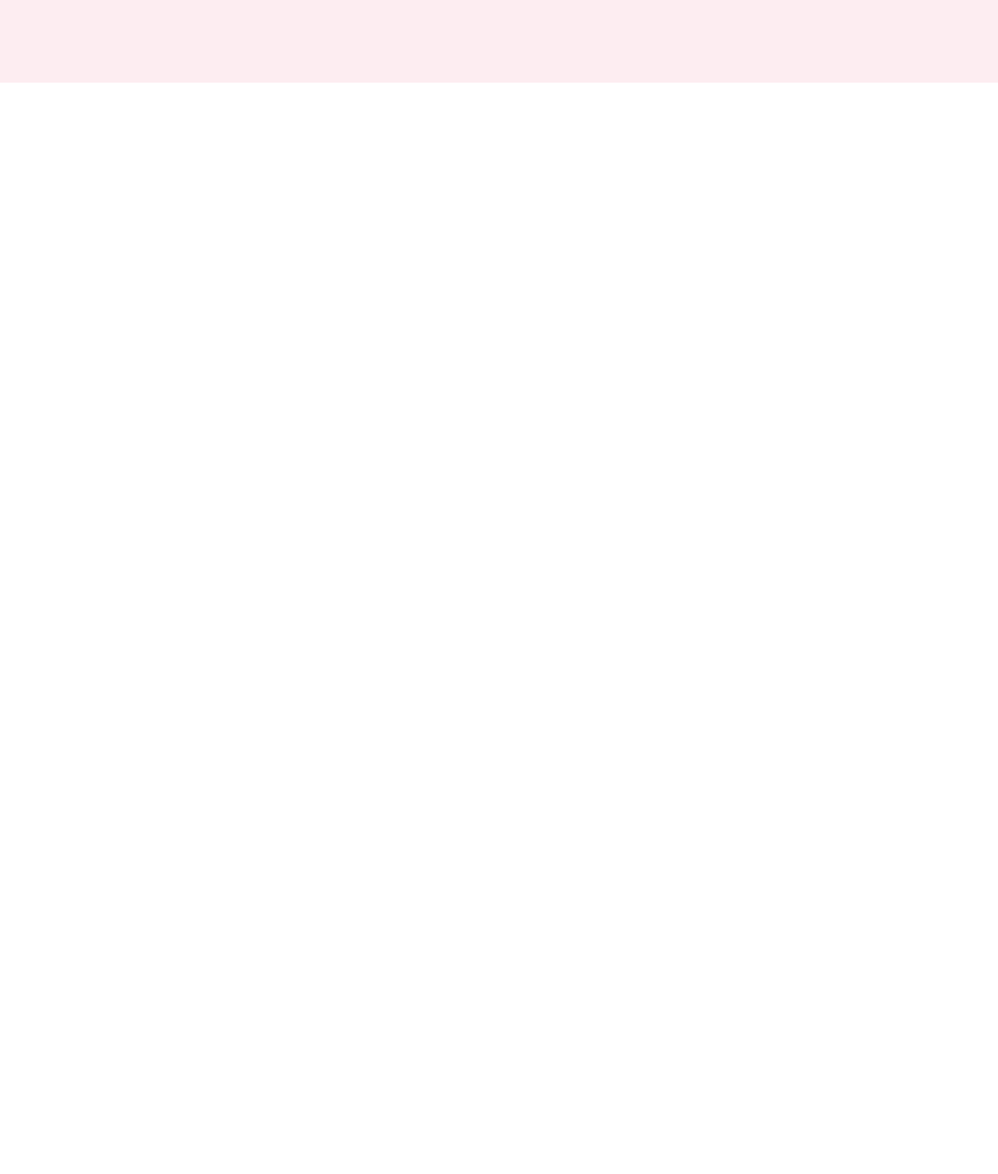
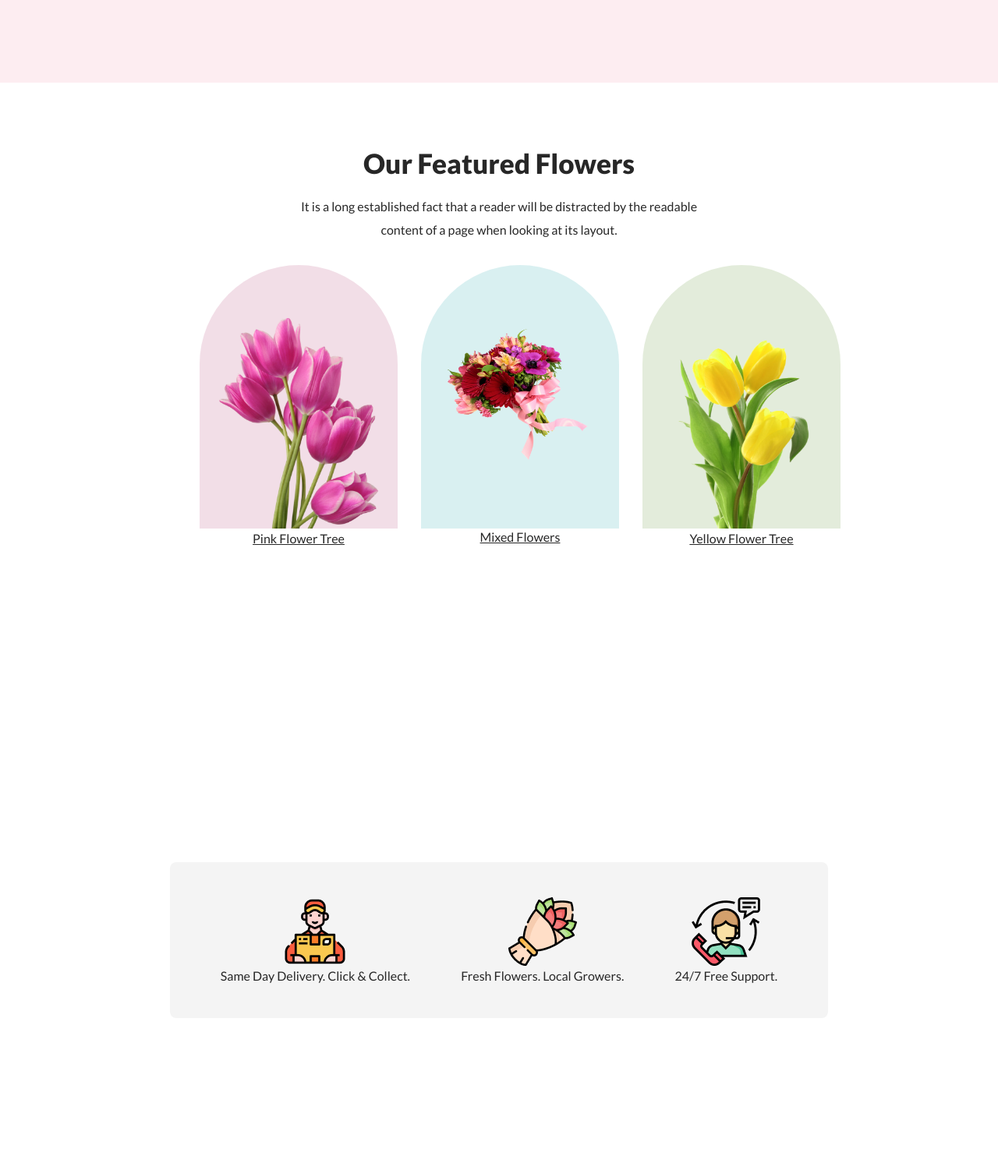
Before and after one commit to mrbannerbear/flower-shop, a plain HTML site: page index.html in a window 1280 px wide. Shown: the part 574-2080 px from the top of the page at 78% size. Before the commit the page ends 800 px from the top, so only its background shows below. Drawn offline with Linux system fonts and the light colour scheme.

Commit message:
section 1 of main part added

```diff
--- a/assets/style.css
+++ b/assets/style.css
@@ -5,7 +5,7 @@ color: #272727}
 
 /* header starts */
 
-header{background: rgba(229, 84, 115, 0.10); height: 85vh;}
+ header{background: rgba(229, 84, 115, 0.10); height: 85vh;}
 
    .banner{display: flex; justify-content: center;
     align-items: center;
@@ -15,7 +15,7 @@ header{background: rgba(229, 84, 115, 0.10); height: 85vh;}
             font-size: 50px;
             font-weight: 800;}
 
-        .banner-p{ margin-top: 20px;
+        .para-text{ margin-top: 20px;
             font-size: 16px;
             font-weight: 400;
             line-height: 30px;}
@@ -25,9 +25,58 @@ header{background: rgba(229, 84, 115, 0.10); height: 85vh;}
             background: #E55473;
             padding: 16px 20px; color: white;
             margin-top: 16px;}
+        .btn:hover{color: #272727;}
 
         .banner-img{width: 355px;
             height: 470px;
             flex-shrink: 0;}
 
 /* header ends */
+
+/* main starts */
+
+    .sec1{text-align: center; height: 100vh;}
+
+        .secondary-title{
+            font-size: 35px;
+            font-weight: 800;
+            padding-top: 82px;}
+
+        .featured-flowers{display: flex; margin: 30px auto; width: 60%;
+        align-items:center; gap: 30px;;
+        justify-content: space-evenly;}
+
+        .featured{border-radius: 300px 300px 0px 0px;
+            width: 254px;
+            height: 338px;
+        flex-shrink: 0;}
+
+            .featured1{background: rgba(167, 33, 98, 0.15);}
+            .featured2{background: rgba(5, 151, 160, 0.15);}
+            .featured3{background: rgba(71, 125, 17, 0.15);}
+
+            .flower1{width: 80%;
+                padding-top: 68px;
+                height: 270px;
+                margin: auto;}
+            .flower2{width: 80%;
+                margin: auto;
+                height: 170px;
+                padding-top: 80px;
+            margin-bottom: 86px;}
+            .flower3{width: 80%;
+                padding-top: 68px;
+                height: 270px;
+                margin: auto;}
+
+            .pink-flower-text{text-decoration: underline;}
+
+    .sec2{height: 50vh;}
+
+        .icon-container{display: flex; justify-content: space-evenly;
+        align-items: center; border-radius: 8px;
+        background: rgba(39, 39, 39, 0.05); width: 66%; margin: auto;
+        height: 200px; text-align: center; margin-top: 25vh;}
+
+
+/* main ends */
--- a/index.html
+++ b/index.html
@@ -16,7 +16,7 @@
             <div class="banner-main">
 
                 <h1 class="banner-title">Let's make <br> beautiful flowers a <br> part of your life.</h1>
-                <p class="banner-p">It is a long established fact that a reader
+                <p class="para-text">It is a long established fact that a reader
                      will be distracted by the readable <br> content of a page when
                      looking at its layout. The point of using Lorem Ipsum is <br> that
                      it has a more-or-less normal distribution of letters.</p>
@@ -34,7 +34,52 @@
 
     </header>
 
-    <main></main>
+    <main>
+
+        <section class="sec1">
+            <h3 class="secondary-title">Our Featured Flowers</h3>
+            <p class="para-text">It is a long established fact that a reader will be distracted by the readable <br>
+                content of a page when looking at its layout.</p>
+
+
+            <div class="featured-flowers">
+                <div class="featured1 featured">
+                    <img src="assets/pngwing 6.png" alt="" class="flower1">
+                    <p class="pink-flower-text">Pink Flower Tree</p>
+                </div>
+
+                <div class="featured2 featured">
+                    <img src="assets/pngwing 5.png" alt="" class="flower2">
+                    <p class="pink-flower-text">Mixed Flowers</p>
+                </div>
+
+                <div class="featured3 featured">
+                    <img src="assets/pngwing 7.png" alt="" class="flower3">
+                    <p class="pink-flower-text">Yellow Flower Tree</p>
+                </div>
+            </div>
+
+        </section>
+
+        <section class="sec2">
+
+            <div class="icon-container">
+                <div><img src="assets/Group 57.png" alt="" class="icon"> <br>
+                Same Day Delivery. Click & Collect.</div>
+                <div><img src="assets/Group 58.png" alt="" class="icon"> <br>
+                Fresh Flowers. Local Growers. </div>
+                <div><img src="assets/Group 59.png" alt="" class="icon"> <br>
+                24/7 Free Support. </div>
+
+            </div>
+
+        </section>
+        <section class="sec3"></section>
+        <section class="sec4"></section>
+        <section class="sec5"></section>
+        <section class="sec6"></section>
+
+    </main>
     <footer></footer>
 </body>
 </html>
```
